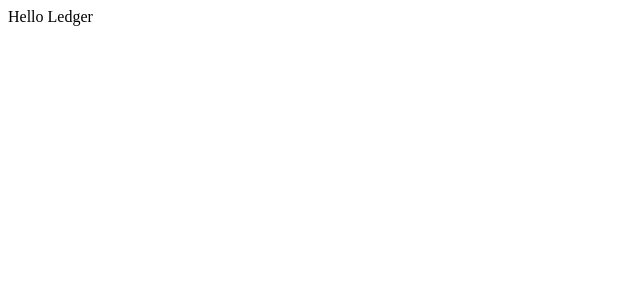
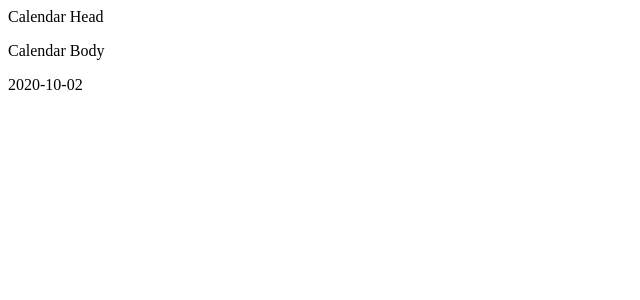
Before and after one commit to 97e57e/My-Financial-Ledger, a React (Create React App) app in the folder mfl-client/: page / in a window 1280 px wide. Shown: the top 300 px of the page, without its empty margins (0-640 px from the left). Built offline with nearby package versions, Linux system fonts and the light colour scheme.

Commit message:
feat - calendar container

```diff
--- a/mfl-client/src/App.js
+++ b/mfl-client/src/App.js
@@ -1,7 +1,12 @@
 import React from "react";
+import Calendar from "./components/calendar";
 
 function App() {
-  return <div className="App">Hello Ledger</div>;
+  return (
+    <div className="App">
+      <Calendar />
+    </div>
+  );
 }
 
 export default App;
--- /dev/null
+++ b/mfl-client/src/components/calendar.js
@@ -0,0 +1,25 @@
+import React from "react";
+
+function CalendarHead(props) {
+  return <div className="CalendarHead">Calendar Head</div>;
+}
+
+function CalendarBody(props) {
+  return (
+    <div className="CalendarBody">
+      <p>Calendar Body</p>
+      <span>{props.date}</span>
+    </div>
+  );
+}
+
+function Calendar(props) {
+  return (
+    <div className="CalendarContainer">
+      <CalendarHead date={"2020-10-02"} />
+      <CalendarBody date={"2020-10-02"} />
+    </div>
+  );
+}
+
+export default Calendar;
```
